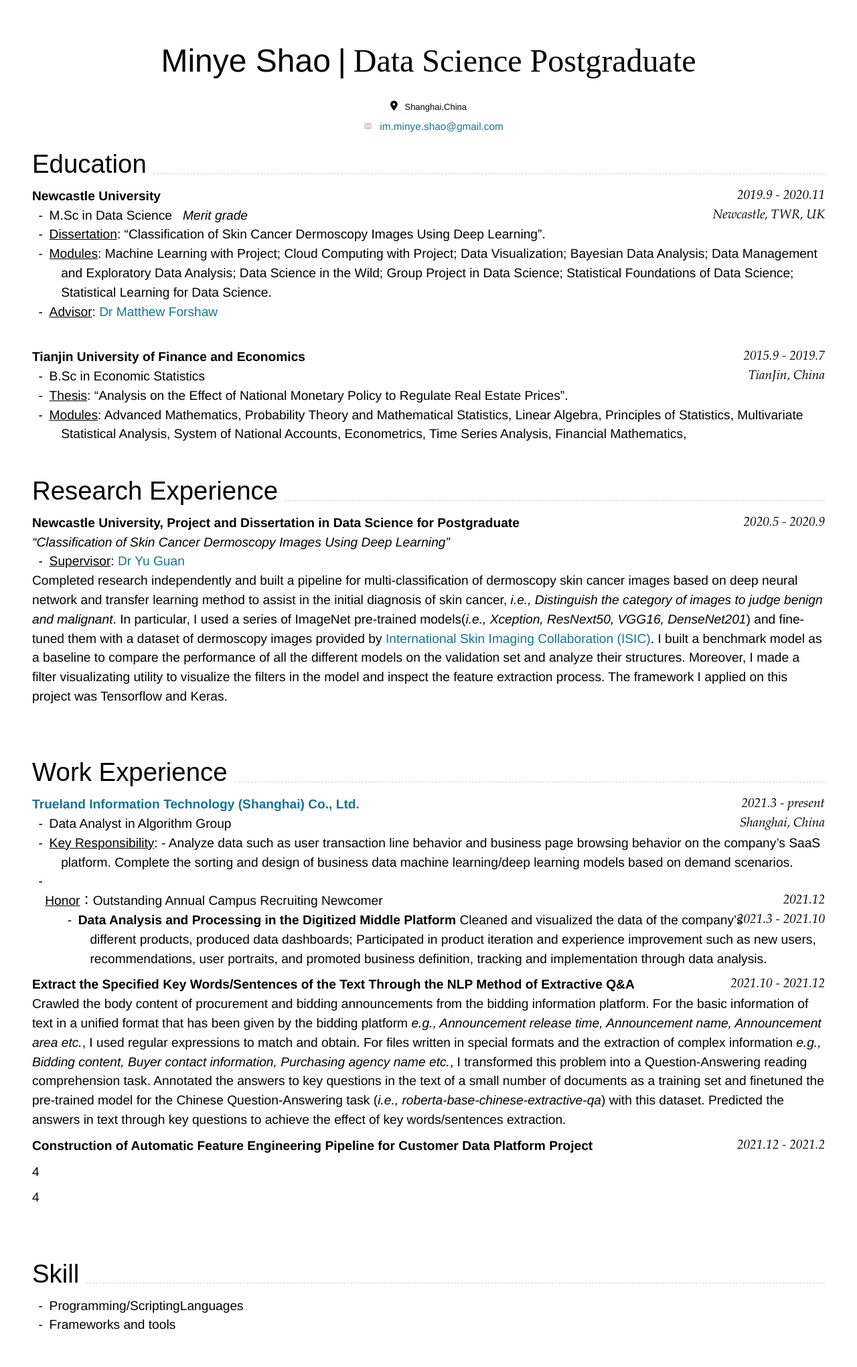
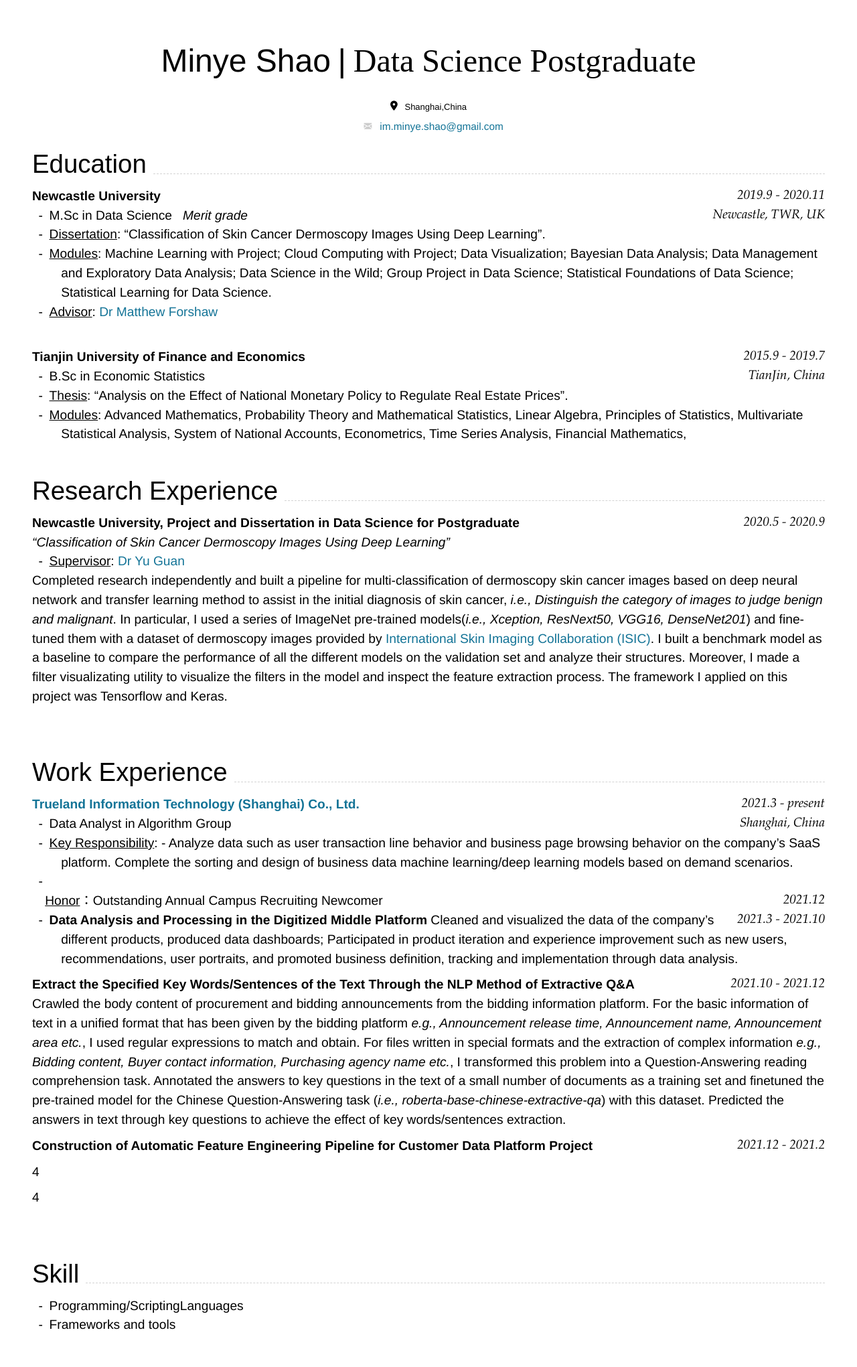
Before and after one commit to MinyeShao/CV_Markdown, a Jekyll site: the page built from index.md, in a window 1280 px wide. Shown: the whole page at 67% size. Built offline with Jekyll 4.4.1, drawn with Linux system fonts in a browser that asks for light colours; nearby versions of some CDN libraries.

```diff
--- a/index.md
+++ b/index.md
@@ -65,7 +65,7 @@ Shanghai, China
 - <u>Honor</u>：Outstanding Annual Campus Recruiting Newcomer `2021.12`
 <br>
 
-  * **Data Analysis and Processing in the Digitized Middle Platform**`2021.3 - 2021.10`
+- **Data Analysis and Processing in the Digitized Middle Platform**`2021.3 - 2021.10`
 Cleaned and visualized the data of the company's different products, produced data dashboards; Participated in product iteration and experience improvement such as new users, recommendations, user portraits, and promoted business definition, tracking and implementation through data analysis.
 <br>
 
```
